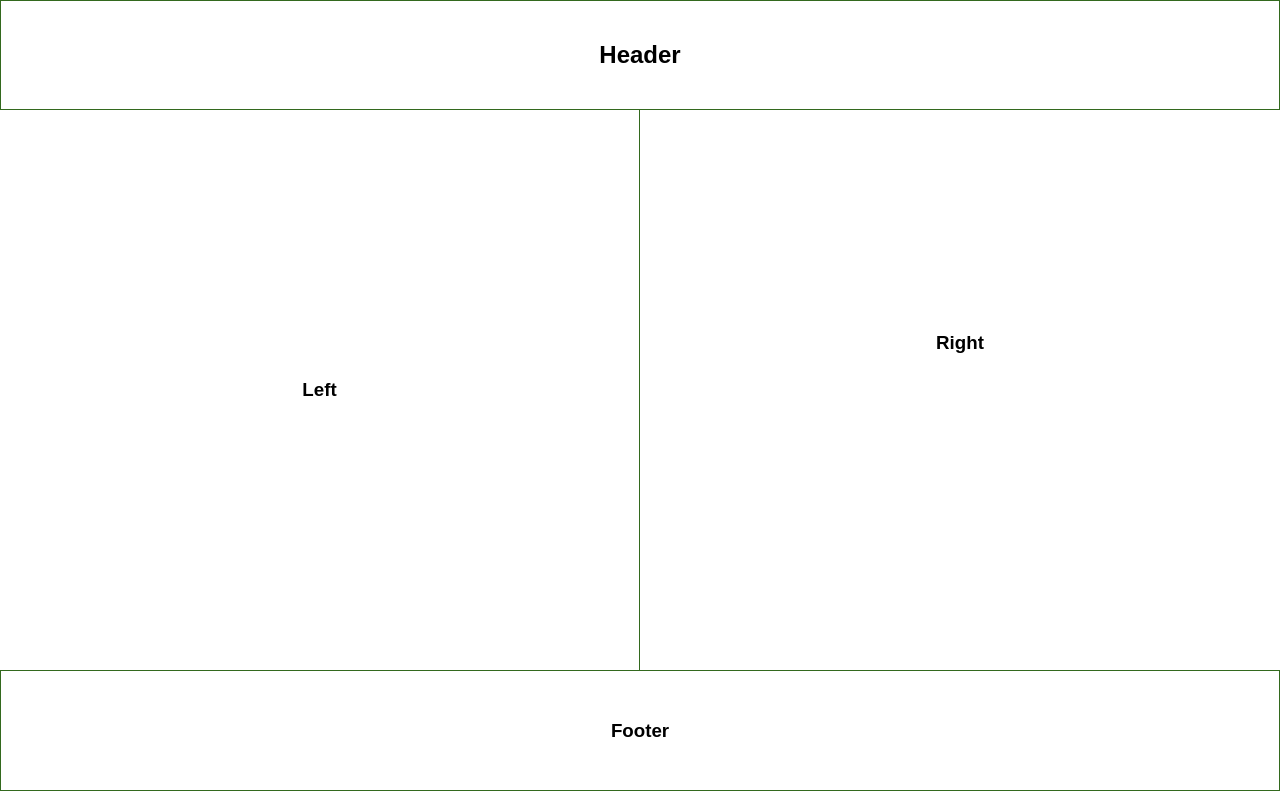
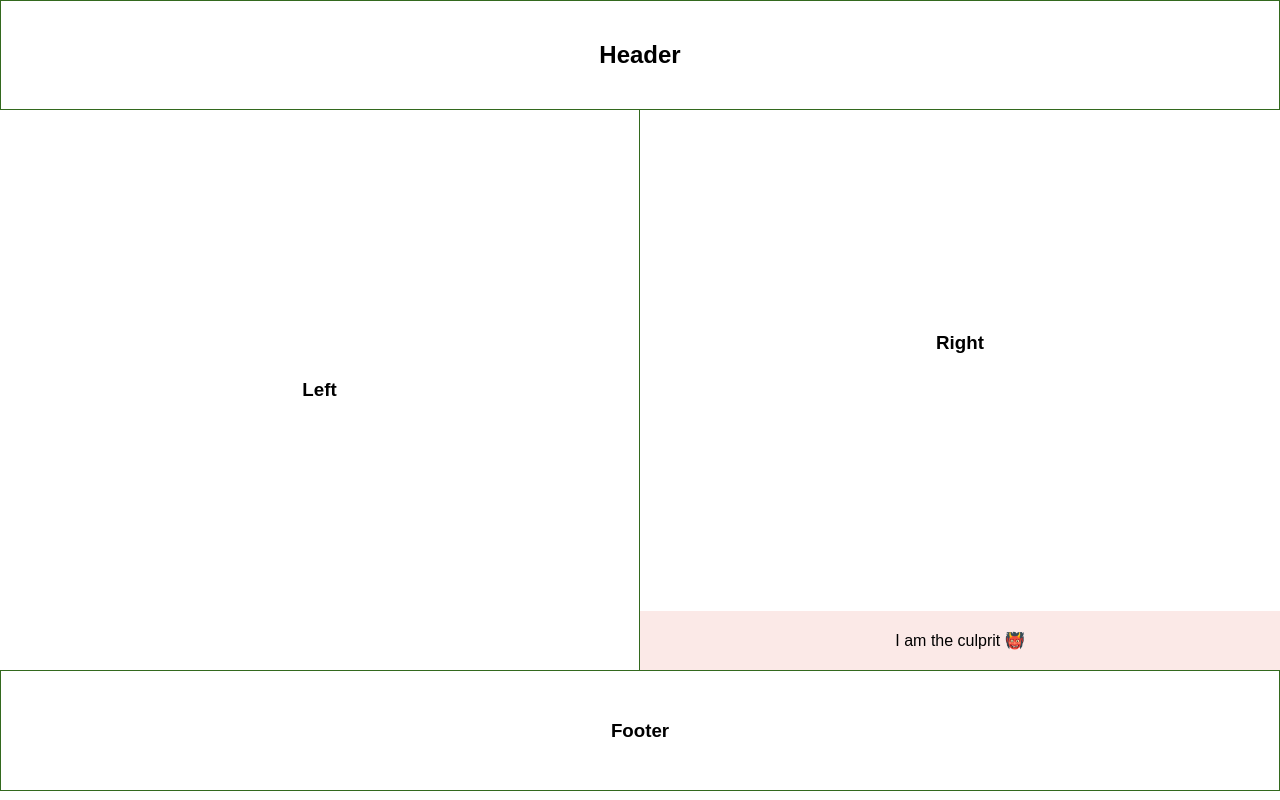
Before and after one commit to john1jan/error-handling-in-react16, a React (Create React App) app: page / in a window 1280 px wide. Built offline with nearby package versions, Linux system fonts and the light colour scheme.

Commit message:
Added cuplrit without error

```diff
--- a/src/Culprit.js
+++ b/src/Culprit.js
@@ -6,7 +6,7 @@ class Culprit extends Component {
 
     return (
       <div style={{ padding: 20, backgroundColor: "#fbe9e7" }}>
-        I am the culprit 👹  {this.props.something()}
+        I am the culprit 👹
       </div>
     );
   }
--- a/src/MiddleRight.js
+++ b/src/MiddleRight.js
@@ -8,7 +8,7 @@ class MiddleRight extends Component {
           <h3>Right</h3>
         </div>
         <div style={{ flex: 1, justifyContent: "flex-end", display: "flex", flexDirection: "column" }}>
-          {/* <Culprit /> */}
+          {<Culprit />}
         </div>
       </div >
     );
```
